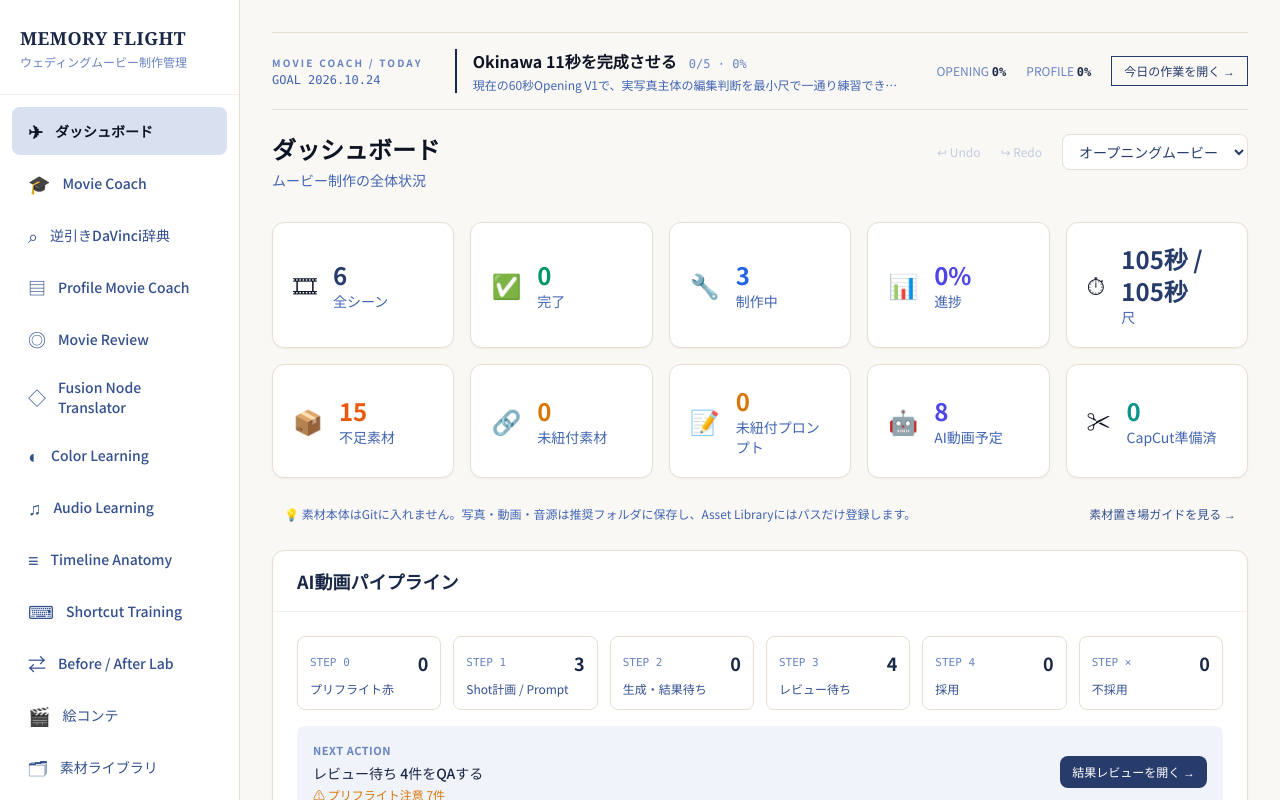
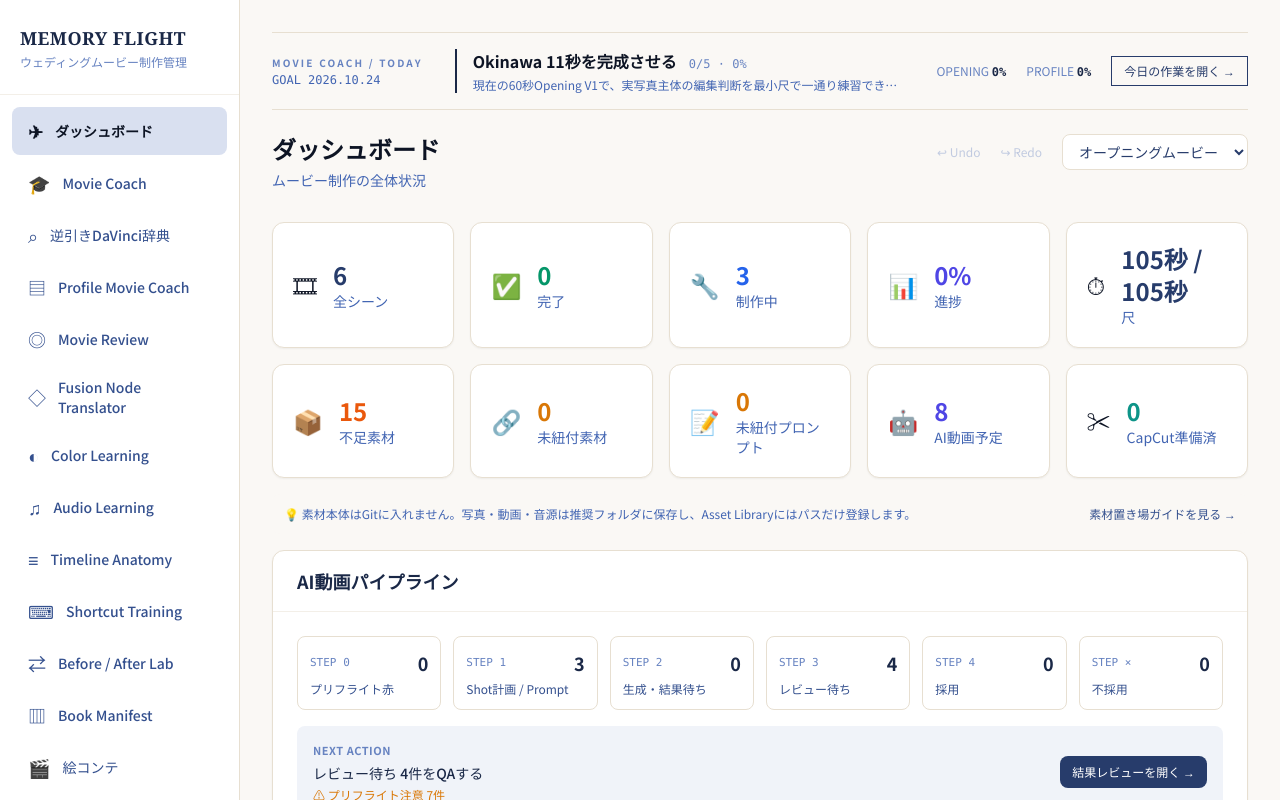
Before and after one commit to m-shogo/wedding-project, a React (Vite) app in the folder movie-dashboard/: page / in a window 1280 px wide. Shown: the top 800 px of the page. Built offline with nearby package versions, Linux system fonts and the light colour scheme.

Commit message:
feat(movie-coach): expose book manifest manager

```diff
--- a/movie-dashboard/src/components/Sidebar.tsx
+++ b/movie-dashboard/src/components/Sidebar.tsx
@@ -14,6 +14,7 @@ const links = [
   { to: "/movie-coach/timeline", label: "Timeline Anatomy", icon: "≡" },
   { to: "/movie-coach/shortcuts", label: "Shortcut Training", icon: "⌨" },
   { to: "/movie-coach/compare", label: "Before / After Lab", icon: "⇄" },
+  { to: "/movie-coach/book", label: "Book Manifest", icon: "▥" },
   { to: "/storyboard", label: "絵コンテ", icon: "🎬" },
   { to: "/assets", label: "素材ライブラリ", icon: "🗂" },
   { to: "/clips", label: "クリップ素材集", icon: "🎞" },
```
